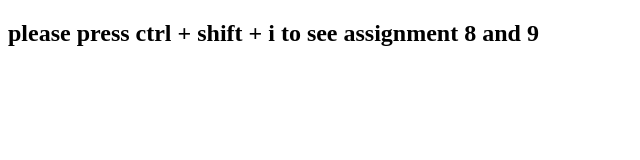
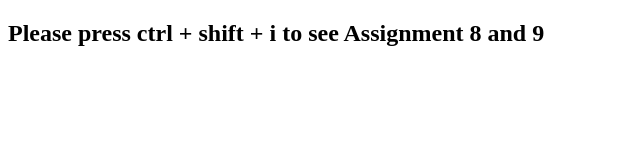
Before and after one commit to Kaylahray/js-basics, a plain HTML site: page index.html in a window 1280 px wide. Shown: the whole page, without its empty margins (0-640 px from the left). Drawn offline with Linux system fonts and the light colour scheme.

Commit message:
second commit

```diff
--- a/index.html
+++ b/index.html
@@ -7,7 +7,7 @@
     <title>Javascript Assignment</title>
   </head>
   <body>
-    <h2>please press ctrl + shift + i to see assignment 8 and 9</h2>
+    <h2>Please press ctrl + shift + i to see Assignment 8 and 9</h2>
 
     <script src="index.js"></script>
   </body>
```
Also changed, not shown: 1 other file.
